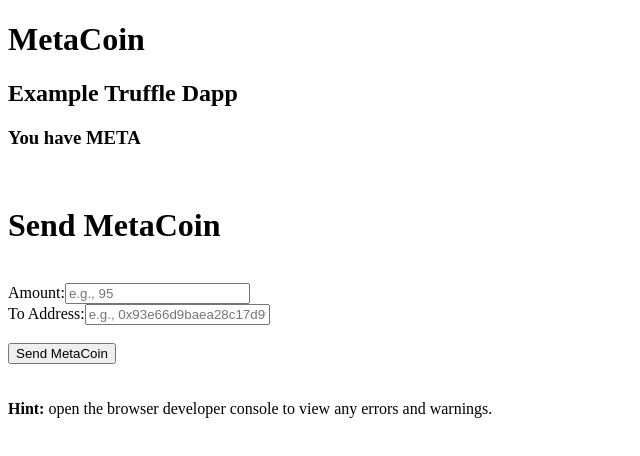
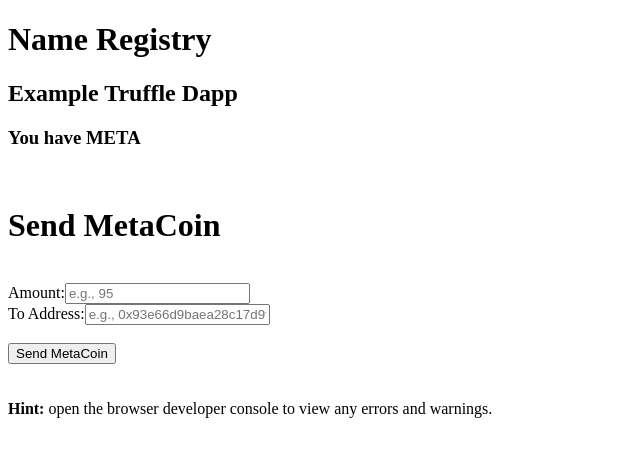
Before and after one commit to mintheredonethat/stake, a website: page app/index.html in a window 1280 px wide. Shown: the whole page, without its empty margins (0-640 px from the left). Drawn offline with Linux system fonts and the light colour scheme; files whose address does not match are found by name.

Commit message:
Add goals to readme, update title of index page

```diff
--- a/app/index.html
+++ b/app/index.html
@@ -1,12 +1,12 @@
 <!DOCTYPE html>
 <html>
 <head>
-  <title>MetaCoin - Truffle Webpack Demo w/ Frontend</title>
+  <title>NameReg - Truffle Webpack Demo w/ Frontend</title>
   <link href='https://fonts.googleapis.com/css?family=Open+Sans:400,700' rel='stylesheet' type='text/css'>
   <script src="./app.js"></script>
 </head>
 <body>
-  <h1>MetaCoin</h1>
+  <h1>Name Registry</h1>
   <h2>Example Truffle Dapp</h2>
   <h3>You have <span class="black"><span id="balance"></span> META</span></h3>
 
```
Also changed, not shown: README.md.
